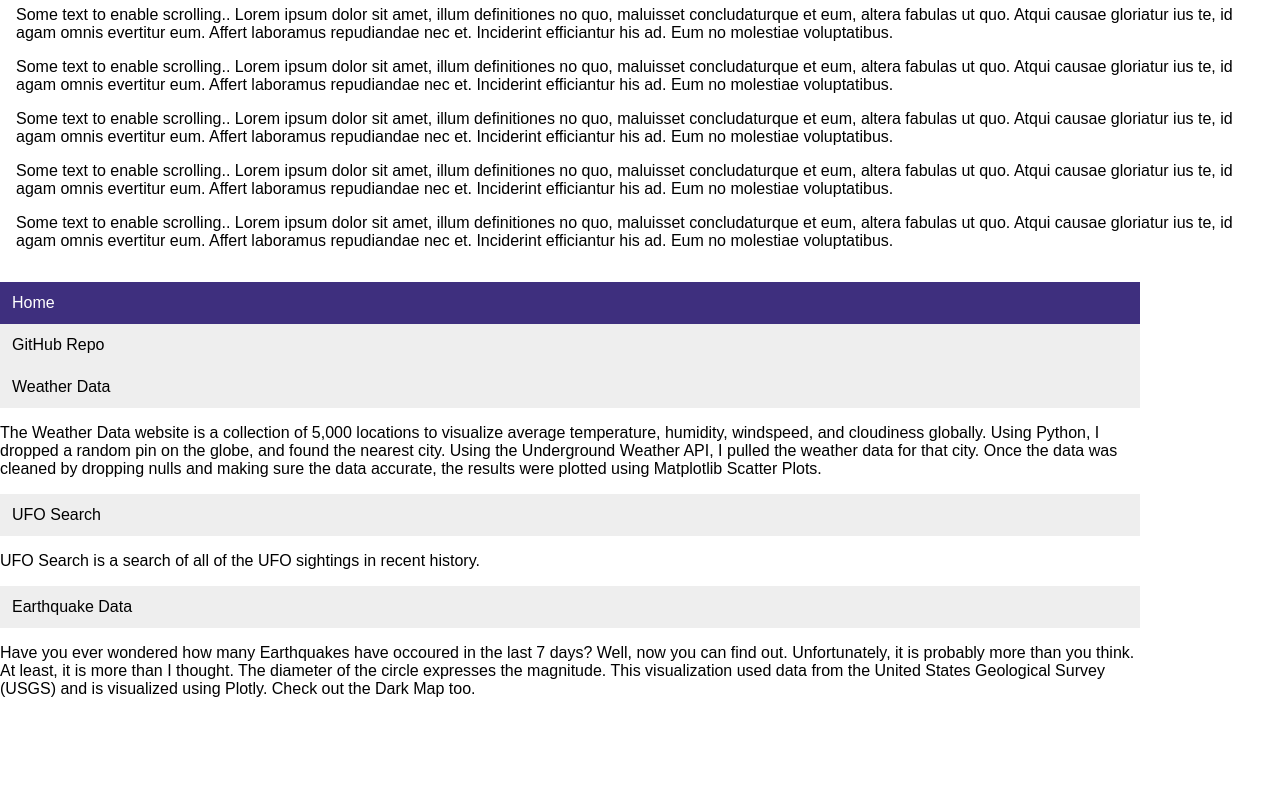
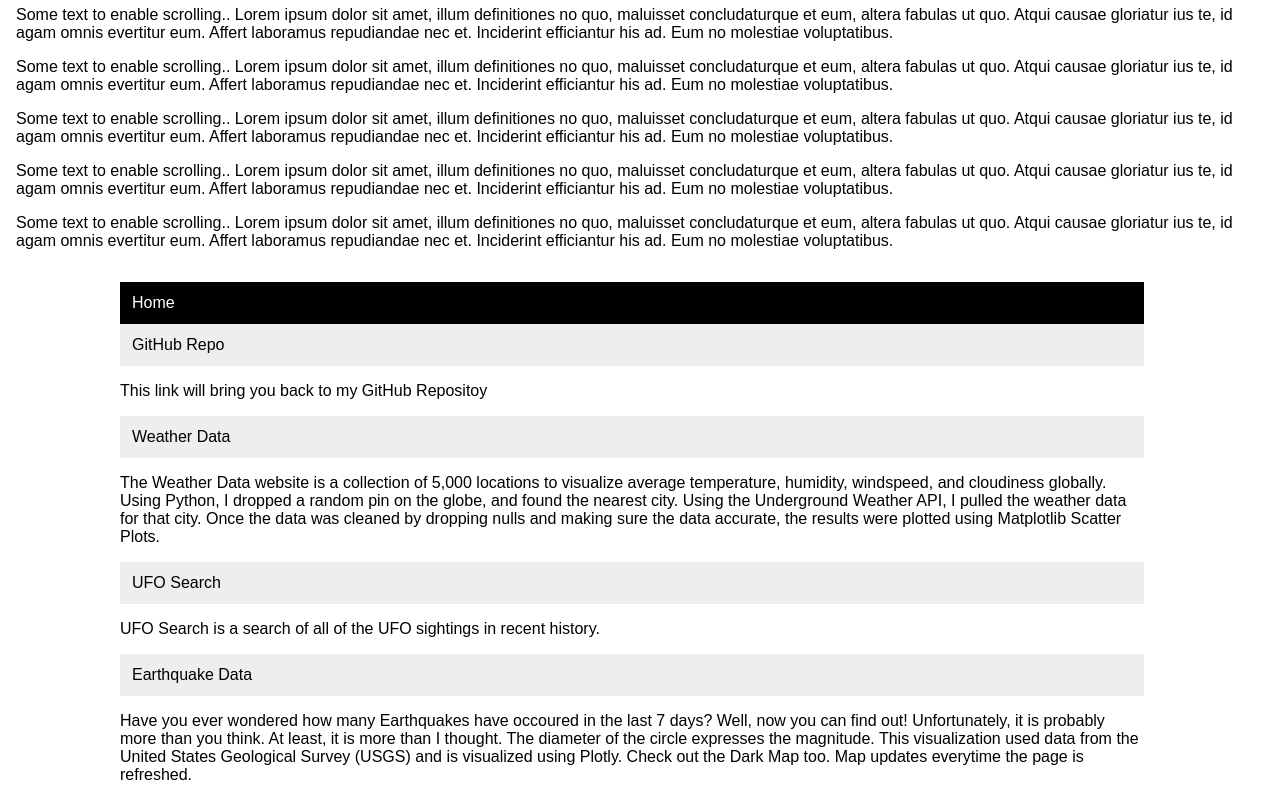
Before and after one commit to mlubin2/mlubin2.github.io, a plain HTML site: page index.html in a window 1280 px wide. Shown: the part 1061-1861 px from the top of the page. Before the commit the page ends 1775 px from the top, so only its background shows below. Drawn offline with Linux system fonts and the light colour scheme.

Commit message:
updates to colors

```diff
--- a/css/stylesheet.css
+++ b/css/stylesheet.css
@@ -47,7 +47,8 @@ body {
 
 
 .vertical-menu {
-    width: 1140px; /* Set a width if you like */
+    width: 80%; /* Set a width if you like */
+    padding-left: 120px;
   }
 
   .vertical-menu a {
@@ -63,6 +64,6 @@ body {
   }
 
   .vertical-menu a.active {
-    background-color: rgb(62, 47, 126); /* Add a green color to the "active/current" link */
+    background-color: black; /* Add a green color to the "active/current" link */
     color: white;
   }
--- a/index.html
+++ b/index.html
@@ -33,7 +33,7 @@
 <div class="vertical-menu">
         <a href=index.html class="active">Home</a>
         <a href="https://github.com/mlubin2">GitHub Repo</a>
-
+          <p>This link will bring you back to my GitHub Repositoy</p>
 
         <a href=".\pages\weather\index.html">Weather Data</a>
         <p>
@@ -47,7 +47,7 @@
         </p>
         <a href="./pages/earthquake/index.html">Earthquake Data</a>
         <p>
-            Have you ever wondered how many Earthquakes have occoured in the last 7 days? Well, now you can find out. Unfortunately, it is probably more than you think. At least, it is more than I thought. The diameter of the circle expresses the magnitude. This visualization used data from the United States Geological Survey (USGS) and is visualized using Plotly. Check out the Dark Map too.
+            Have you ever wondered how many Earthquakes have occoured in the last 7 days? Well, now you can find out! Unfortunately, it is probably more than you think. At least, it is more than I thought. The diameter of the circle expresses the magnitude. This visualization used data from the United States Geological Survey (USGS) and is visualized using Plotly. Check out the Dark Map too. Map updates everytime the page is refreshed.
         </p>
 
 <script>
```
